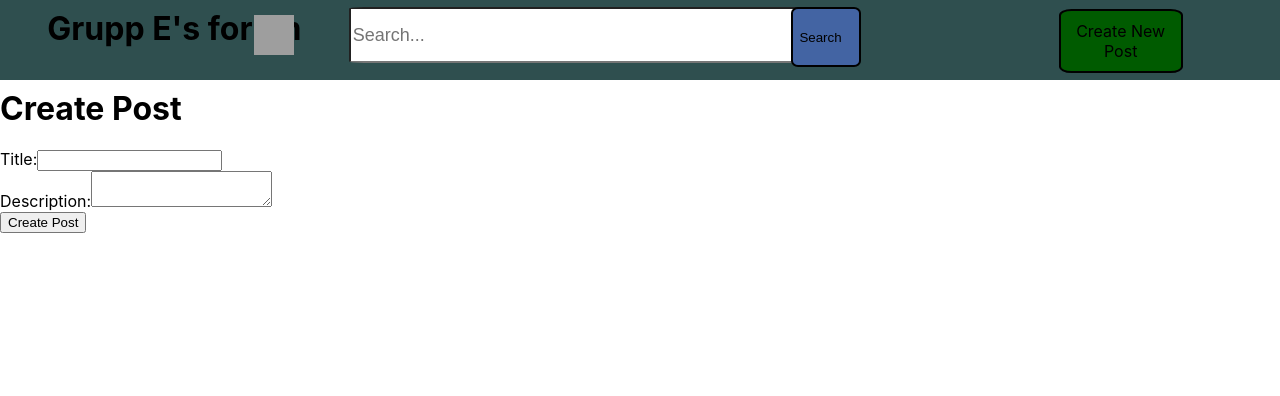
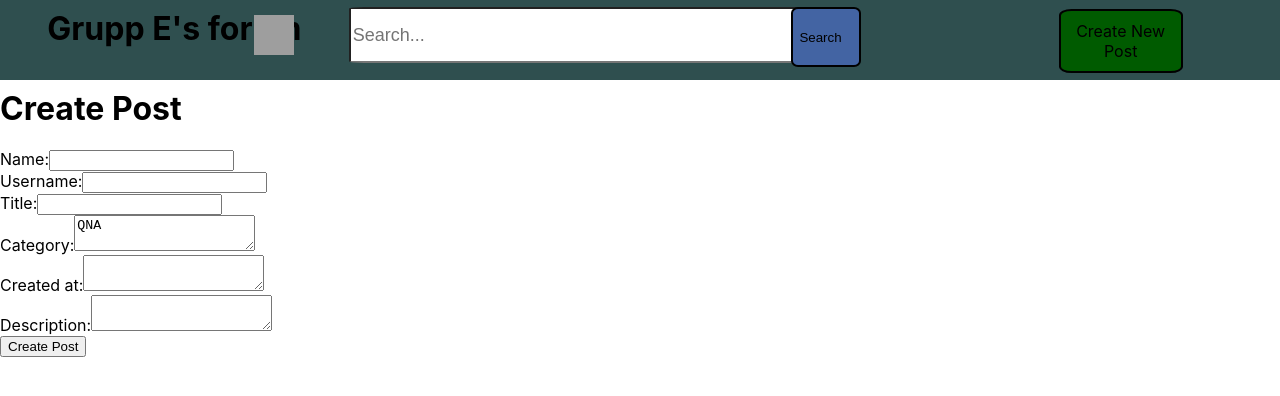
Before and after one commit to Kamechan98/Gruppuppgift-TypeScript, a React (Create React App) app: page / in a window 1280 px wide. Shown: the top 396 px of the page. Built offline with nearby package versions, Linux system fonts and the light colour scheme; grey boxes are pictures that could not be loaded.

Commit message:
changes in inputs

```diff
--- a/src/components/Post.tsx
+++ b/src/components/Post.tsx
@@ -3,15 +3,21 @@ import React from 'react';
 
 
 type PostProps = {
-  title: string;
-  content: string;
+	title: string;
+	creationDate: string;
+	description: string;
+  name: string;
+  userName: string
 };
 
-const Post: React.FC<PostProps> = ({ title, content }) => {
+const Post: React.FC<PostProps> = ({ title, description, creationDate, name, userName}) => {
   return (
     <div className="post">
       <h2>{title}</h2>
-      <p>{content}</p>
+      <p>{name}</p>
+      <p>{userName}</p>
+      <p>{description}</p>
+      <p>{creationDate}</p>
     </div>
 
   );
--- a/src/components/PostList.tsx
+++ b/src/components/PostList.tsx
@@ -84,7 +84,7 @@ const PostList: React.FC = () => {
 
 
   const handleCreatePost = () => {
-    if (newPost.title && newPost.description) {
+    if (newPost.title && newPost.description && newPost.category && newPost.creationDate && newPost.creator) {
       const newPostData = { ...newPost, id: Date.now() };
       const updatedPosts = [...posts, newPostData];
 
@@ -100,6 +100,26 @@ const PostList: React.FC = () => {
     <div>
       <h1>Create Post</h1>
       <form onSubmit={handleSubmit}>
+      <div>
+          <label htmlFor="Name">Name:</label>
+          <input
+            type="text"
+            id="name"
+            name="name"
+            value={newPost.creator.name}
+            onChange={handleInputChange}
+          />
+        </div>
+        <div>
+          <label htmlFor="userName">Username:</label>
+          <input
+            type="text"
+            id="userName"
+            name="userName"
+            value={newPost.creator.userName}
+            onChange={handleInputChange}
+          />
+        </div>
         <div>
           <label htmlFor="title">Title:</label>
           <input
@@ -111,6 +131,24 @@ const PostList: React.FC = () => {
           />
         </div>
         <div>
+          <label htmlFor="category">Category:</label>
+          <textarea
+            id="category"
+            name="category"
+            value={newPost.category}
+            onChange={handleInputChange}
+          />
+        </div>
+        <div>
+          <label htmlFor="creationDate">Created at:</label>
+          <textarea
+            id="creationDate"
+            name="creationDate"
+            value={newPost.creationDate}
+            onChange={handleInputChange}
+          />
+          </div>
+          <div>
           <label htmlFor="description">Description:</label>
           <textarea
             id="description"
@@ -118,14 +156,14 @@ const PostList: React.FC = () => {
             value={newPost.description}
             onChange={handleInputChange}
           />
-        </div>
+          </div>
         <button type="button" onClick={handleCreatePost}>
           Create Post
         </button>
       </form>
       <div className="post-list">
         {posts.map((post) => (
-          <Post key={post.id} title={post.title} content={post.description} />
+          <Post key={post.id} title={post.title} description={post.description} creationDate={post.creationDate} name={post.creator.name} userName={post.creator.userName}/>
         ))}
       </div>
     </div>
```
